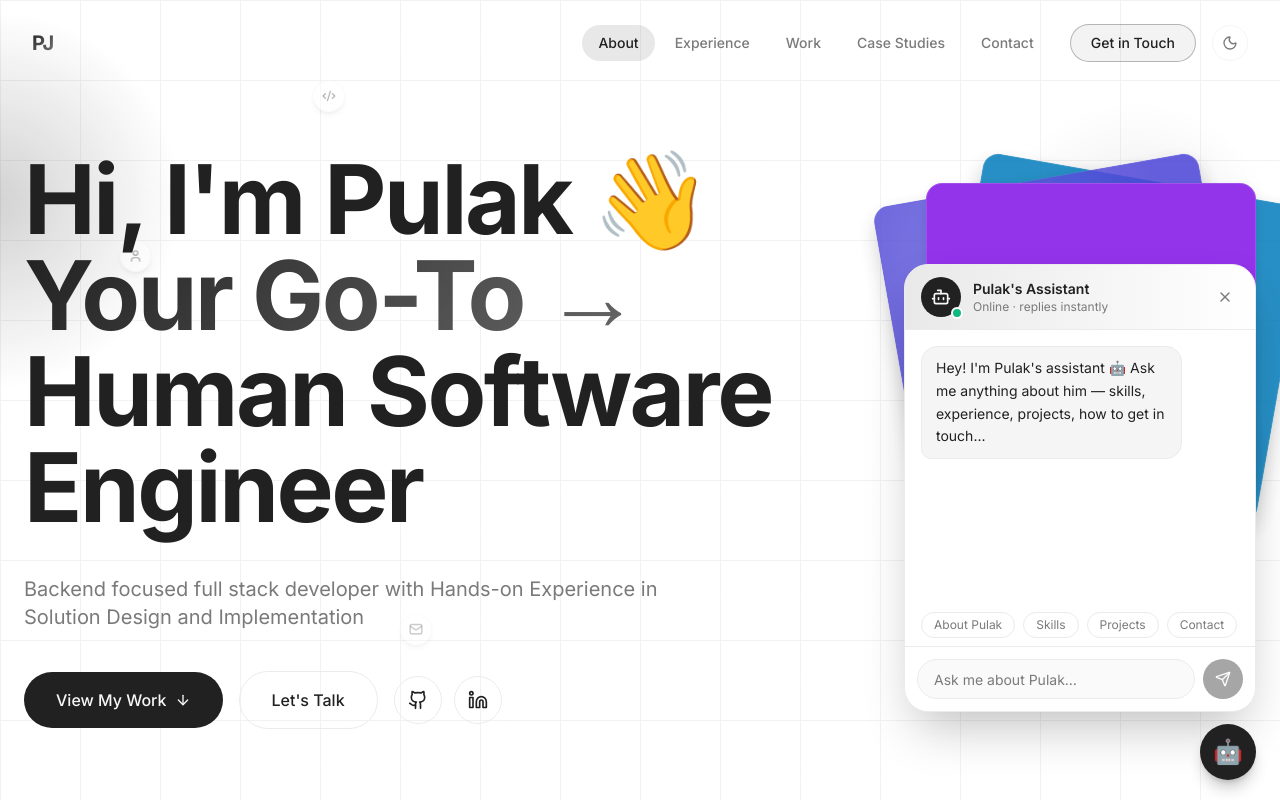
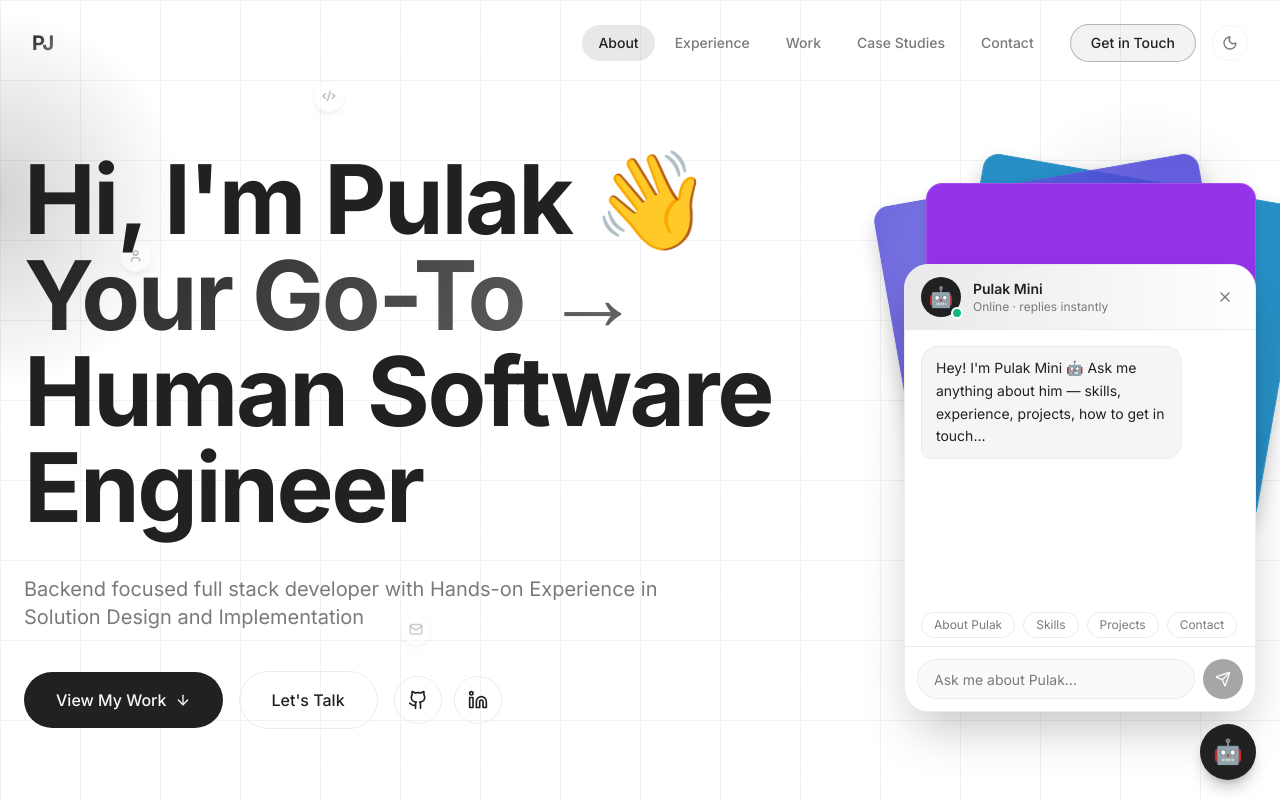
Before and after one commit to Pulakpj9/new-portfolio, a Next.js app: page / in a window 1280 px wide. Both pictures are taken after a click on the button "Open Pulak Mini". Shown: the top 800 px of the page. Built offline with nearby package versions, Linux system fonts and the light colour scheme.

Commit message:
feat: update ChatAssistant component with new name and improved styling

```diff
--- a/components/chat-assistant.tsx
+++ b/components/chat-assistant.tsx
@@ -1,7 +1,7 @@
 "use client";
 
 import { useEffect, useRef, useState } from "react";
-import { Bot, Send, Sparkles, X } from "lucide-react";
+import { Send, Sparkles, X } from "lucide-react";
 import { cn } from "@/lib/utils";
 
 interface Message {
@@ -43,7 +43,7 @@ export function ChatAssistant() {
   const [messages, setMessages] = useState<Message[]>([
     {
       role: "bot",
-      text: "Hey! I'm Pulak's assistant 🤖 Ask me anything about him — skills, experience, projects, how to get in touch...",
+      text: "Hey! I'm Pulak Mini 🤖 Ask me anything about him — skills, experience, projects, how to get in touch...",
     },
   ]);
   const [input, setInput] = useState("");
@@ -126,13 +126,13 @@ export function ChatAssistant() {
       >
         {/* Header */}
         <div className="flex items-center gap-3 border-b border-border bg-gradient-to-r from-primary/10 to-transparent px-4 py-3">
-          <div className="relative flex h-10 w-10 items-center justify-center rounded-full bg-primary text-primary-foreground">
-            <Bot className="h-5 w-5" />
+          <div className="relative flex h-10 w-10 items-center justify-center rounded-full bg-primary text-xl">
+            <span className="leading-none">🤖</span>
             <span className="absolute -bottom-0.5 -right-0.5 h-3 w-3 rounded-full border-2 border-card bg-emerald-500" />
           </div>
           <div className="flex-1">
             <p className="text-sm font-semibold text-foreground">
-              Pulak&apos;s Assistant
+              Pulak Mini
             </p>
             <p className="text-xs text-muted-foreground">Online · replies instantly</p>
           </div>
@@ -220,7 +220,7 @@ export function ChatAssistant() {
       {/* Launcher button */}
       <button
         onClick={handleToggle}
-        aria-label={open ? "Close assistant" : "Open assistant"}
+        aria-label={open ? "Close Pulak Mini" : "Open Pulak Mini"}
         aria-expanded={open}
         className="group relative flex h-14 w-14 items-center justify-center rounded-full bg-primary text-primary-foreground shadow-lg shadow-primary/25 transition-all duration-300 hover:-translate-y-0.5 hover:shadow-xl hover:shadow-primary/30"
       >
```
